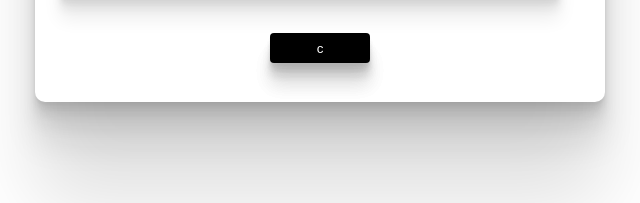
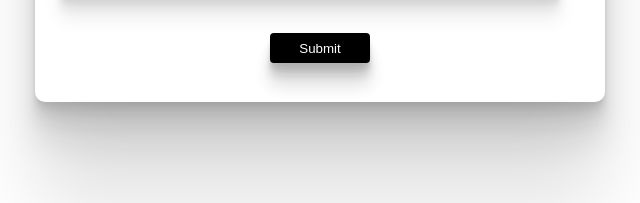
Before and after one commit to supriyoit/portfolio.github.io, a plain HTML site: page contact.html in a window 1280 px wide. Shown: the part 528-731 px from the top of the page, 320-960 px from the left. Drawn offline with Linux system fonts and the light colour scheme.

Commit message:
contact.html

```diff
--- a/contact.html
+++ b/contact.html
@@ -97,7 +97,7 @@
                Email <br><input type="text" placeholder="enter your email id" name="y"><br><br>
                Password <br><input type="text" placeholder="enter your password" name="z"><br><br>
                Message <br><textarea name="comment" rows="5" cols="30" name="w"></textarea><br><br><br>
-                  <center><input type="submit" value="c"></center>
+                  <center><input type="submit" value="Submit"></center>
         </div>
     </body>
 </html>
```
